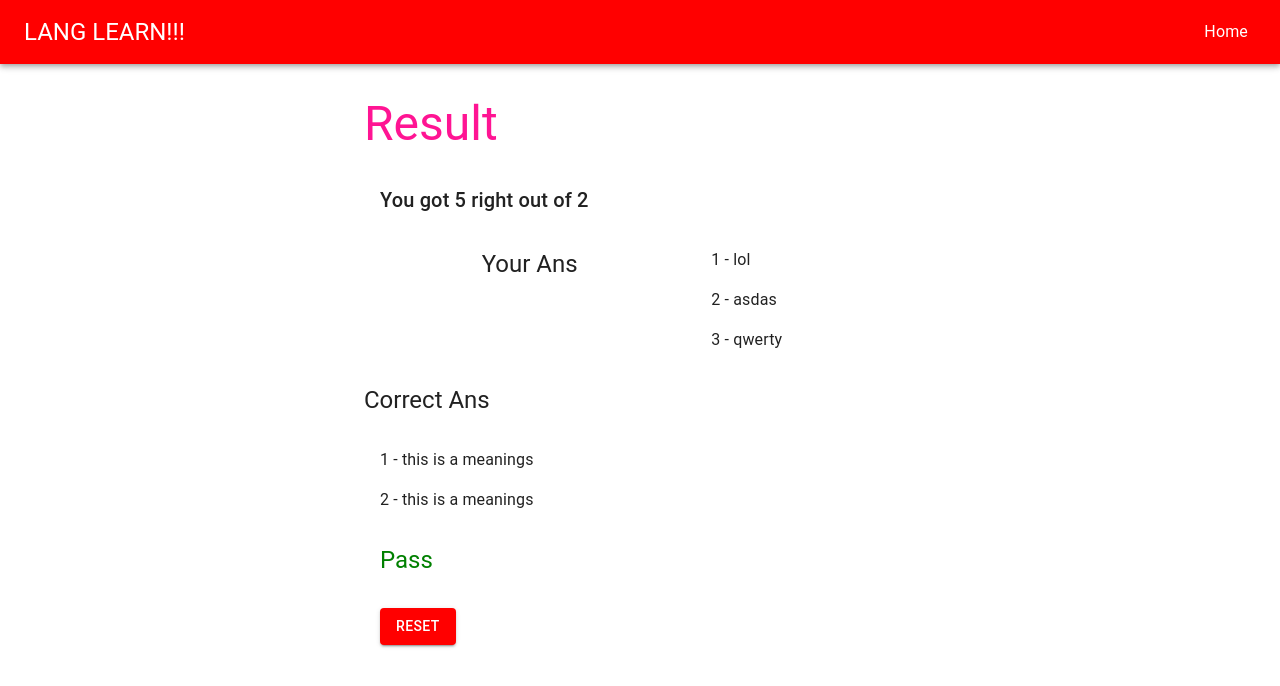
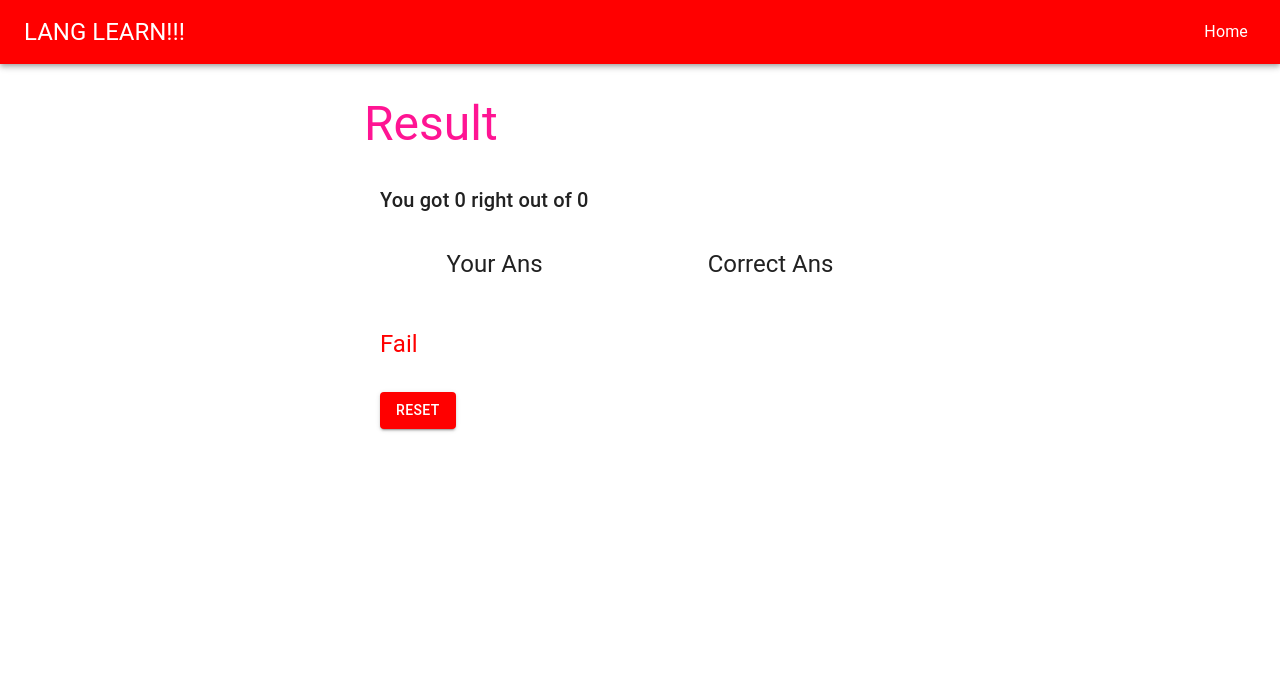
Before and after one commit to Mahin-Hasan/Mastering-TypeScript, a React (Vite) app in the folder TypeScript Language Learning App/: page /result in a window 1280 px wide. Shown: the top 686 px of the page. Built offline with nearby package versions, Linux system fonts and the light colour scheme.

Commit message:
implemented MCQ quiz with displaying result

```diff
--- a/TypeScript Language Learning App/src/components/Result.tsx
+++ b/TypeScript Language Learning App/src/components/Result.tsx
@@ -1,19 +1,25 @@
 import { Button, Container, List, ListItem, Stack, Typography } from "@mui/material";
+import { useDispatch, useSelector } from "react-redux";
+import { clearState } from "../redux/slices";
+import { useNavigate } from "react-router-dom";
+import { countMatchingElements } from "../utils/features";
 
-const result = ["lol", "asdas", "qwerty"]
-
-const words = [
-    {
-        meaning: "this is a meanings"
-    },
-    {
-        meaning: "this is a meanings"
-    },
-]
 
 const Result = () => {
-    const correctAns = 5;
+    const { words, result } = useSelector((state: { root: StateType }) => state.root)
+
+    const dispatch = useDispatch()
+    const navigate = useNavigate()
+    const correctAns = countMatchingElements(
+        result,
+        words.map(i => i.meaning)
+    )
     const percentage = (correctAns / words.length) * 100;
+
+    const resetHandler = (): void => {
+        navigate("/")
+        dispatch(clearState())
+    }
 
     return (
         <Container maxWidth="sm">
@@ -34,7 +40,6 @@ const Result = () => {
                         </ListItem>
                     ))}
                 </List>
-            </Stack>
             <Stack>
                 <Typography m={"1rem 0"} variant="h5">
                     Correct Ans
@@ -47,6 +52,7 @@ const Result = () => {
                     ))}
                 </List>
             </Stack>
+            </Stack>
             <Typography
                 m={"1rem"}
                 variant="h5"
@@ -55,7 +61,7 @@ const Result = () => {
                 {percentage > 50 ? "Pass" : "Fail"}
 
             </Typography>
-            <Button sx={{ margin: '1rem' }} variant="contained">
+            <Button onClick={resetHandler} sx={{ margin: '1rem' }} variant="contained">
                 Reset
             </Button>
         </Container>
--- a/TypeScript Language Learning App/src/utils/features.ts
+++ b/TypeScript Language Learning App/src/utils/features.ts
@@ -70,3 +70,17 @@ export const translateWords = async (params: LangType): Promise<WordType[]> => {
     }
 
 };
+
+export const countMatchingElements = (
+    arr1: string[],
+    arr2: string[]
+): number => {
+    if (arr1.length !== arr2.length) throw new Error("Arrays are not equal");
+
+    let matchedCount = 0;
+
+    for (let i = 0; i < arr1.length; i++) {
+        if (arr1[i] === arr2[i]) matchedCount++;
+    }
+    return matchedCount;
+}
```
